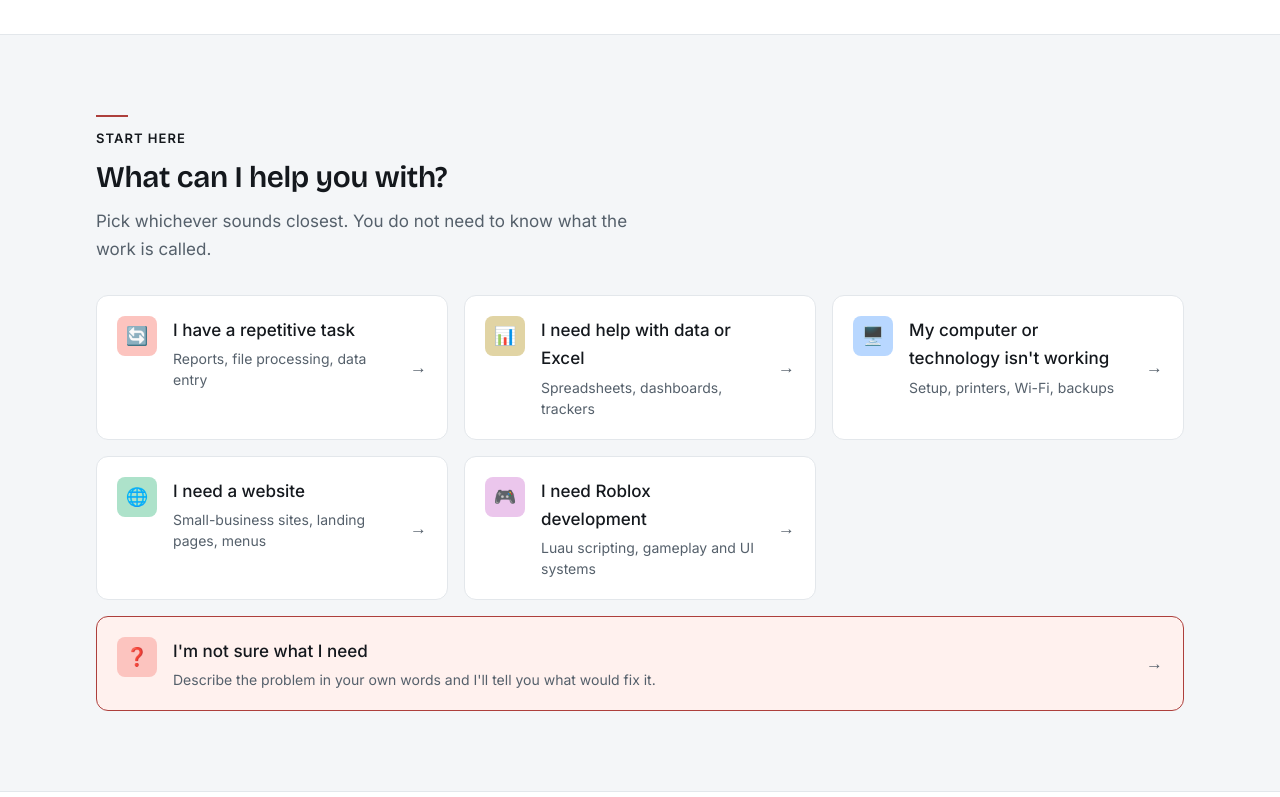
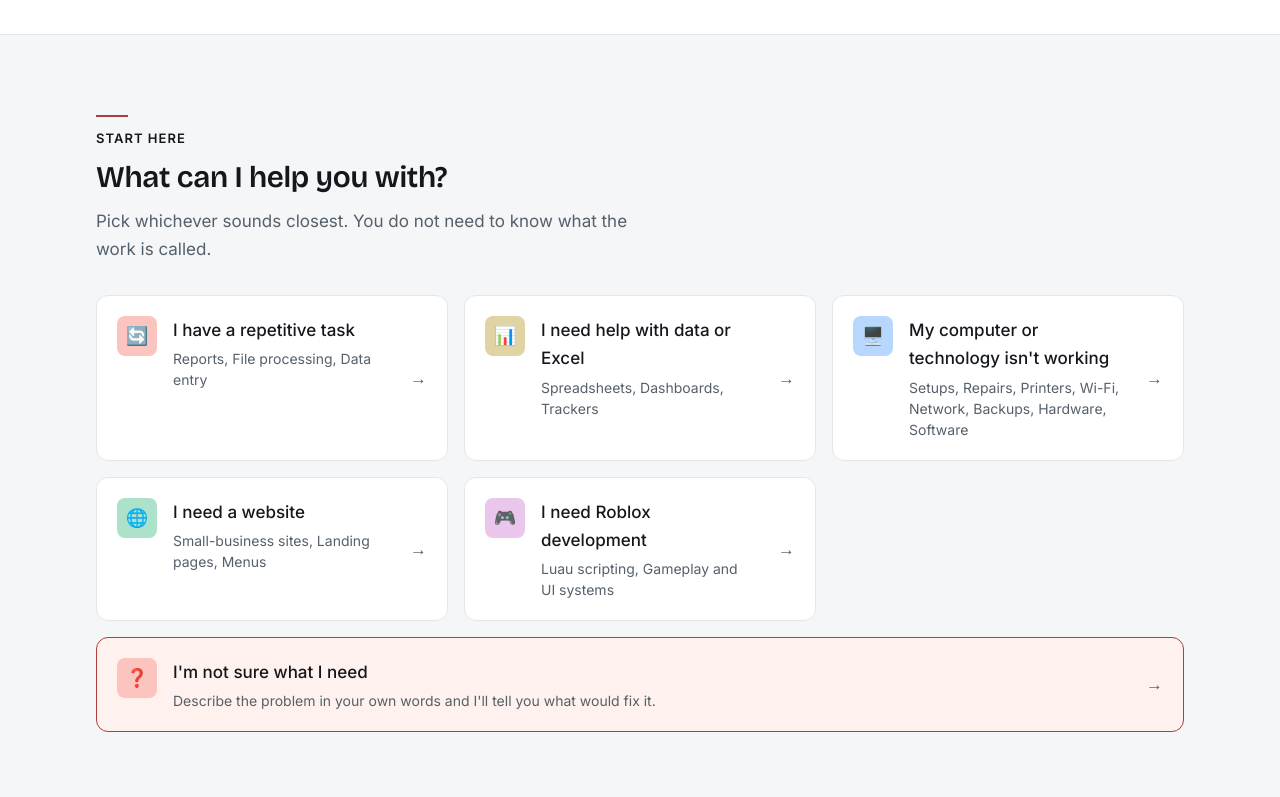
Before and after one commit to OrangeCheasy/LiamTheMo-Freelance-Website, a Next.js app in the folder liamthemo-freelance-website/: page / in a window 1280 px wide. Shown: the part 499-1296 px from the top of the page. Built offline with nearby package versions, Linux system fonts and the light colour scheme.

Commit message:
added text

```diff
--- a/liamthemo-freelance-website/src/components/ServiceTriage.tsx
+++ b/liamthemo-freelance-website/src/components/ServiceTriage.tsx
@@ -49,7 +49,7 @@ interface TriageOption {
 const options: readonly TriageOption[] = [
   {
     label: "I have a repetitive task",
-    hint: "Reports, file processing, data entry",
+    hint: "Reports, File processing, Data entry",
     href: "/services/automation",
     emoji: "🔄",
     topic: "automation",
@@ -57,7 +57,7 @@ const options: readonly TriageOption[] = [
   },
   {
     label: "I need help with data or Excel",
-    hint: "Spreadsheets, dashboards, trackers",
+    hint: "Spreadsheets, Dashboards, Trackers",
     href: "/services/excel-data",
     emoji: "📊",
     topic: "excel-data",
@@ -65,7 +65,7 @@ const options: readonly TriageOption[] = [
   },
   {
     label: "My computer or technology isn't working",
-    hint: "Setup, printers, Wi-Fi, backups",
+    hint: "Setups, Repairs, Printers, Wi-Fi, Network, Backups, Hardware, Software",
     href: "/services/local-tech-help",
     emoji: "🖥️",
     topic: "local-tech-help",
@@ -73,7 +73,7 @@ const options: readonly TriageOption[] = [
   },
   {
     label: "I need a website",
-    hint: "Small-business sites, landing pages, menus",
+    hint: "Small-business sites, Landing pages, Menus",
     href: "/services/websites",
     emoji: "🌐",
     topic: "websites",
@@ -81,7 +81,7 @@ const options: readonly TriageOption[] = [
   },
   {
     label: "I need Roblox development",
-    hint: "Luau scripting, gameplay and UI systems",
+    hint: "Luau scripting, Gameplay and UI systems",
     href: "/services/roblox",
     emoji: "🎮",
     topic: "roblox",
```
